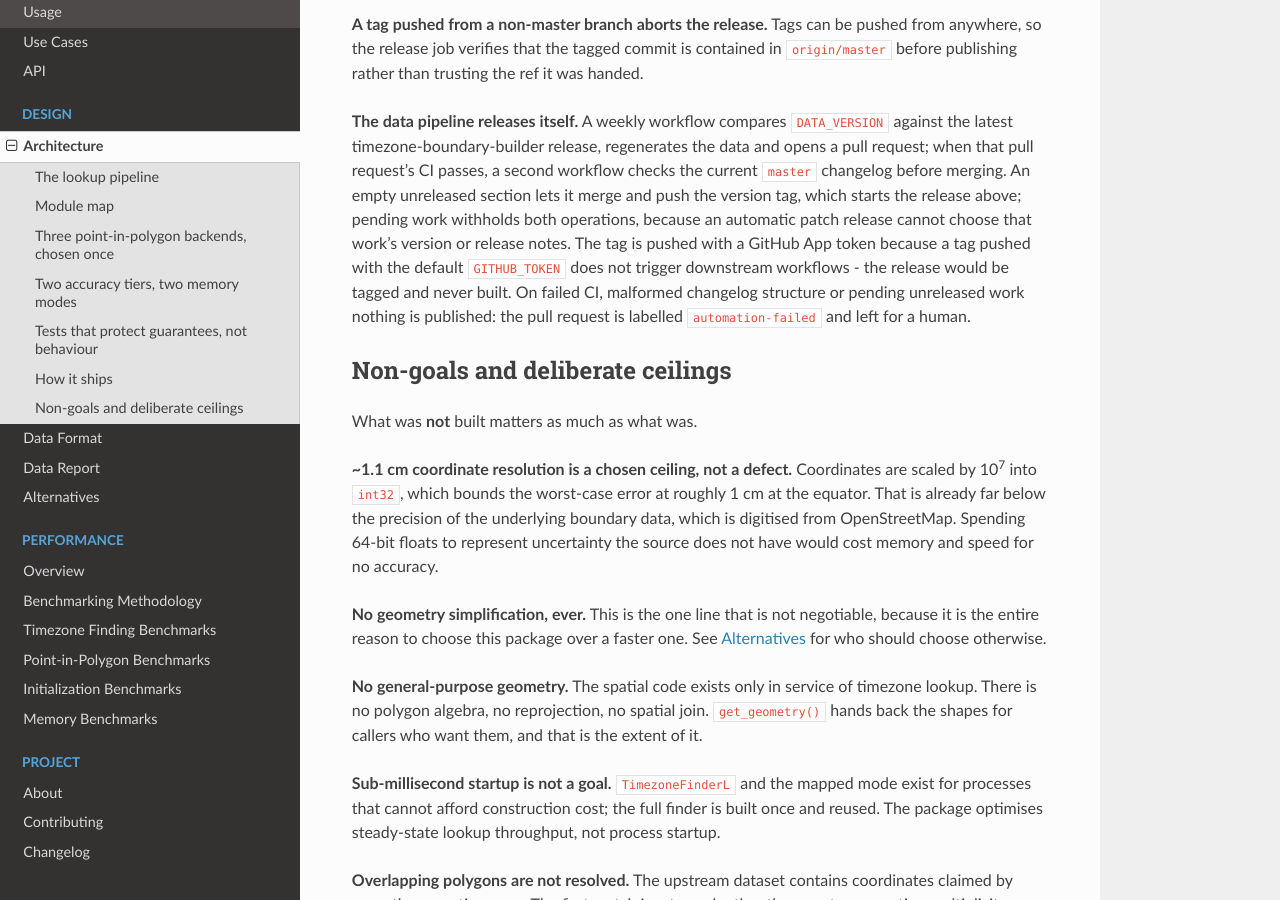
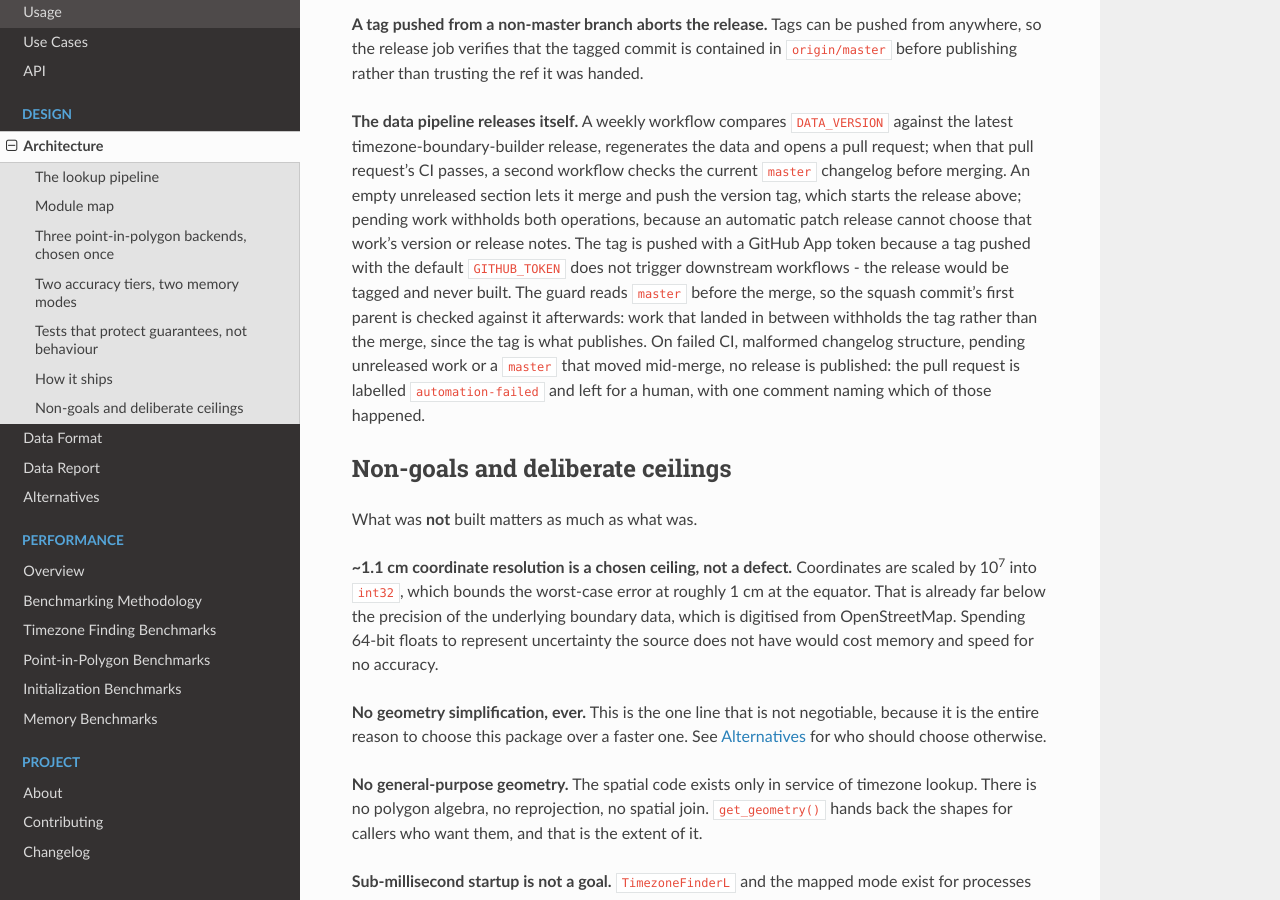
Before and after one commit to jannikmi/timezonefinder, a Sphinx documentation site: the page built from docs/architecture.rst, in a window 1280 px wide and 900 px high, scrolled down 5192 px. Built offline with Sphinx 7.4.7 and the Read the Docs theme 3.1.0, drawn with Linux system fonts in a browser that asks for light colours.

Commit message:
Describe the guard's end state and credit the contributors
Folds the follow-up fixes into the bullets that already describe this
feature rather than appending corrections to them, per the changelog
guidance: the squash-parent check, and the per-cause notices that name
what happened and link the run.

Credits Nice6042 for PR #518, which is the work this branch carries, and
weed33834 for PR #517, whose --stdin bullet was missing its
acknowledgement.

Co-Authored-By: Claude Opus 5 <noreply@anthropic.com>

```diff
--- a/docs/architecture.rst
+++ b/docs/architecture.rst
@@ -238,8 +238,11 @@ empty unreleased section lets it merge and push the version tag, which starts th
 pending work withholds both operations, because an automatic patch release cannot choose that work's
 version or release notes. The tag is pushed with a GitHub App token because a tag pushed with the default
 ``GITHUB_TOKEN`` does not trigger downstream workflows - the release would be tagged and never built.
-On failed CI, malformed changelog structure or pending unreleased work nothing is published: the pull
-request is labelled ``automation-failed`` and left for a human.
+The guard reads ``master`` before the merge, so the squash commit's first parent is checked against it
+afterwards: work that landed in between withholds the tag rather than the merge, since the tag is what
+publishes. On failed CI, malformed changelog structure, pending unreleased work or a ``master`` that
+moved mid-merge, no release is published: the pull request is labelled ``automation-failed`` and left
+for a human, with one comment naming which of those happened.
 
 
 Non-goals and deliberate ceilings
```
Also changed, not shown: CHANGELOG.rst (+2 -2 lines).
